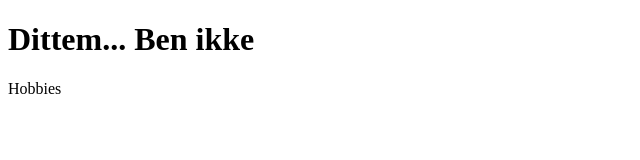
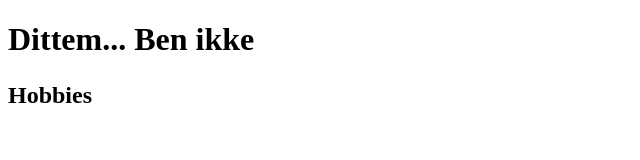
Before and after one commit to PyroDaan-Vleeming/PyroDaan-Vleeming.github.io, a plain HTML site: page index.html in a window 1280 px wide. Shown: the whole page, without its empty margins (0-640 px from the left). Drawn offline with Linux system fonts and the light colour scheme.

Commit message:
Ander lettergrootte paragraaf

```diff
--- a/index.html
+++ b/index.html
@@ -6,5 +6,5 @@
 
 <body>
    <h1>Dittem... Ben ikke</h1>
-   <p>Hobbies</p>
+   <h2><p>Hobbies</p></h2>
 </body>
```
